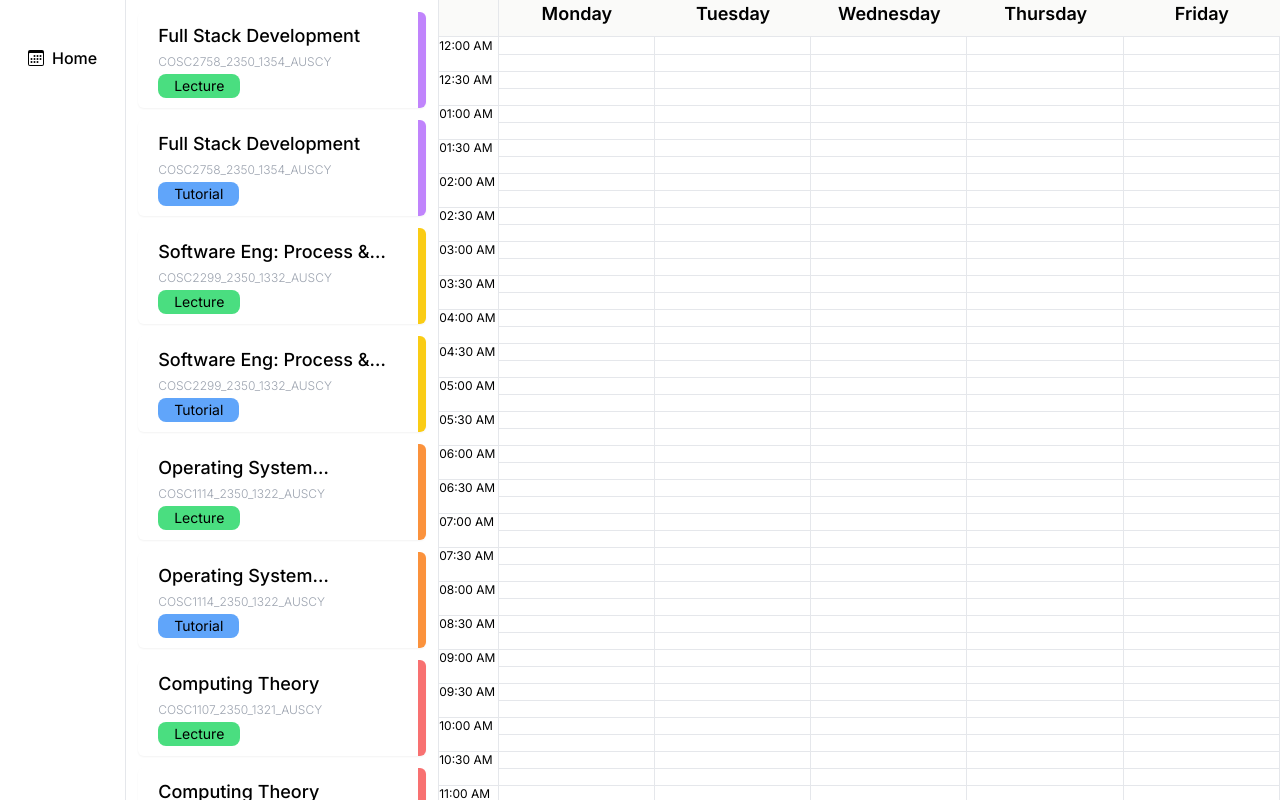
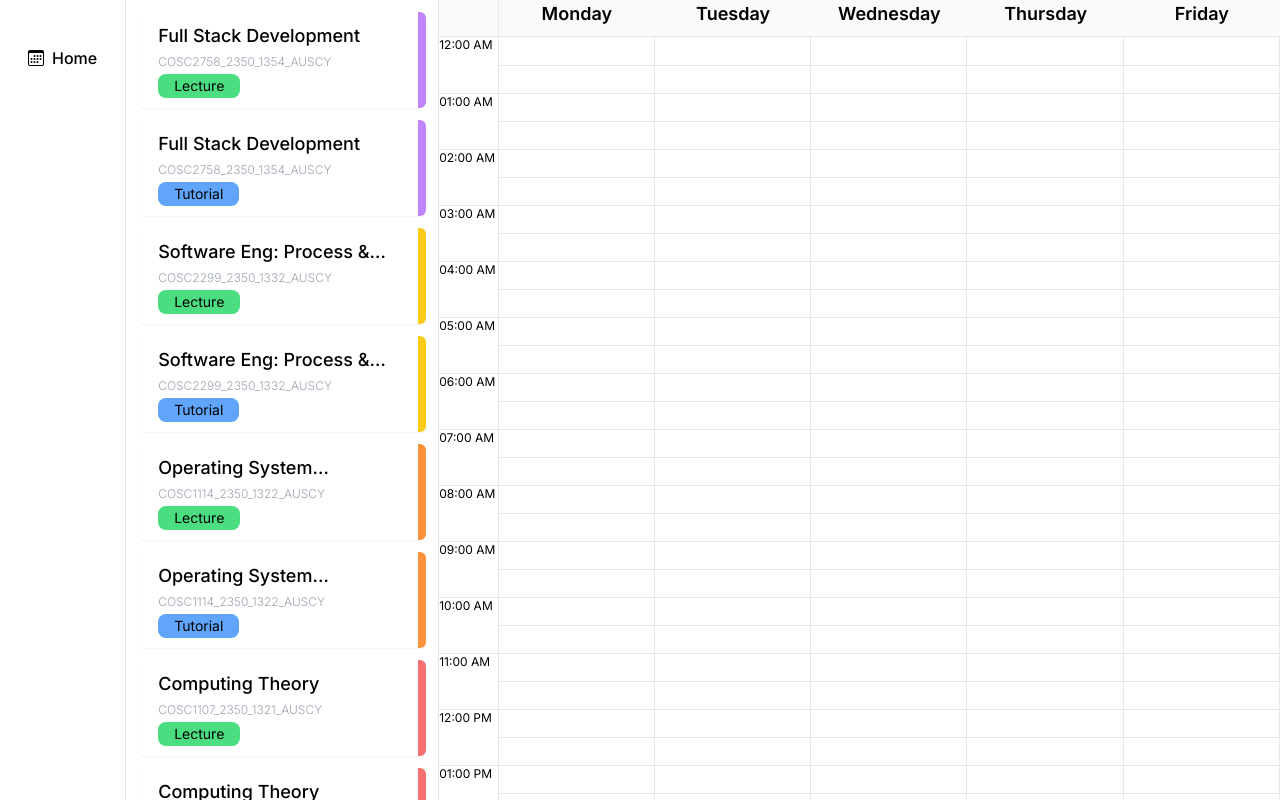
Before and after one commit to s3943811/PlanMyTimetable, a Next.js app: page / in a window 1280 px wide. Shown: the top 800 px of the page. Built offline with nearby package versions, Linux system fonts and the light colour scheme.

Commit message:
Update calendar layout and time slots

```diff
--- a/src/app/(Planner)/Calendar.tsx
+++ b/src/app/(Planner)/Calendar.tsx
@@ -32,13 +32,13 @@ function Day({day, children}: {day: string, children: React.ReactNode}) {
 function Timeline() {
     const times: Array<string> = getTimes();
     return (
-        <div className="flex flex-col justify-between h-full w-16 border-r">
+        <div className="flex flex-col h-full w-16 border-r">
             <div className="pb-2 sticky top-0 w-full bg-stone-50 border-b">
                 <h3 className="text-lg font-semibold invisible">Times</h3>
             </div>
-            <div className="divide-y">
+            <div className="divide-y border-b h-full">
                 {times.map((time: string) => (
-                    <p className={`text-xs ${time.includes(':15') || time.includes(':45') ? 'invisible' : ''}`} key={time}>{time}</p>
+                    <p className={`text-xs h-7 ${time.includes(':30') ? 'invisible' : ''}`} key={time}>{time}</p>
                 ))}
             </div>
         </div>
@@ -47,16 +47,16 @@ function Timeline() {
 
 function DayGrid() {
     const timeSlots = [];
-    for (let i = 0; i < 96; i++) {
+    for (let i = 0; i < 48; i++) {
         timeSlots.push(<TimeSlot key={i} />);
     }
     return (
-        <div className="grid grid-rows-96 divide-y w-full border-r">{timeSlots}</div>
+        <div className="grid grid-rows-48 divide-y w-full border-r border-b">{timeSlots}</div>
     )
 }
 
 function TimeSlot() {
-    return <div className="h-[17px] hover:bg-stone-100"></div>
+    return <div className="h-7 hover:bg-stone-100"></div>
 }
 
 export default Calendar;
--- a/src/lib/functions.ts
+++ b/src/lib/functions.ts
@@ -4,7 +4,7 @@ function getTimes(): Array<string> {
     time.setHours(0,0,0,0);
     while(time.getDate() === new Date().getDate()) {
         times.push(new Date(time).toLocaleTimeString([], {hour: '2-digit', minute:'2-digit', hour12: true}));
-        time.setMinutes(time.getMinutes() + 15);
+        time.setMinutes(time.getMinutes() + 30);
     }
     return times;
 }
--- a/tailwind.config.ts
+++ b/tailwind.config.ts
@@ -6,7 +6,7 @@ export default {
   theme: {
     extend: {
       gridTemplateRows: {
-        '96': 'repeat(96, minmax(0, 1fr))',
+        '48': 'repeat(48, minmax(0, 1fr))',
       },
       fontFamily: {
         sans: ["var(--font-sans)", ...fontFamily.sans],
```
